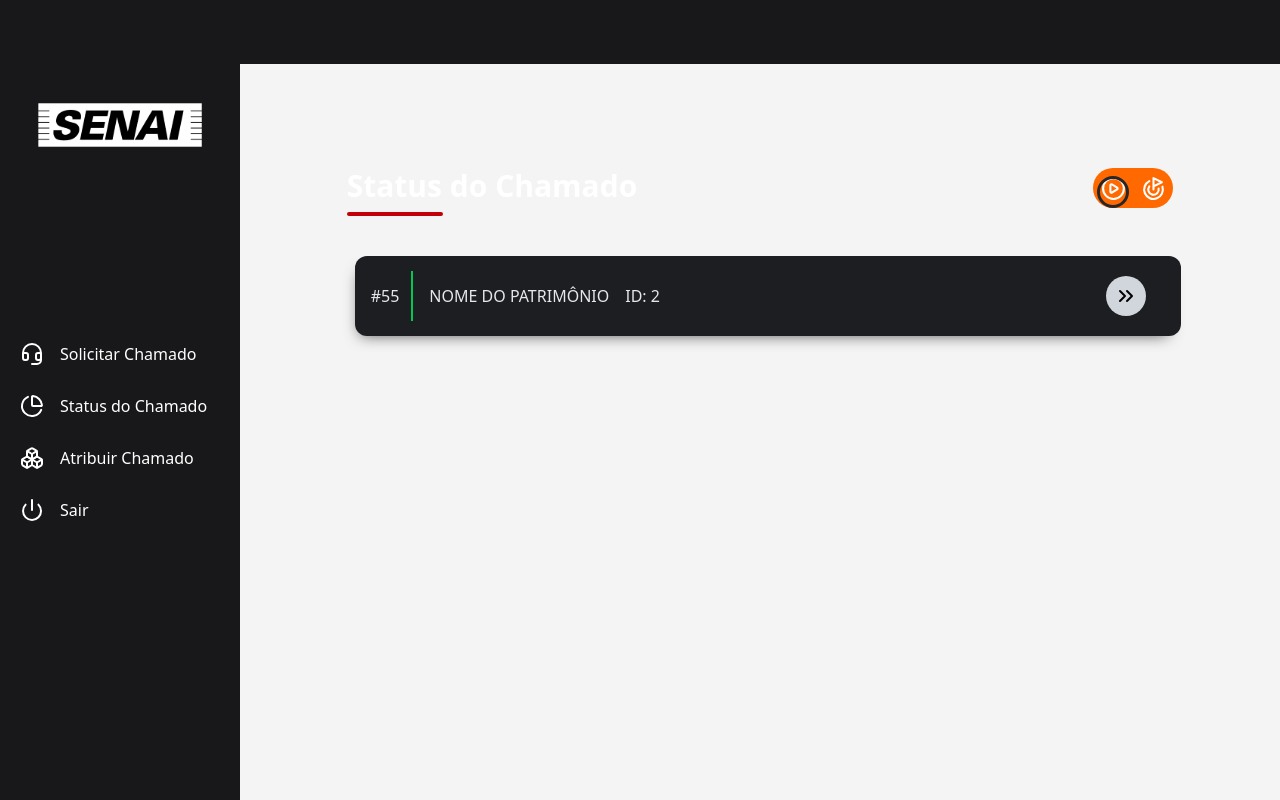
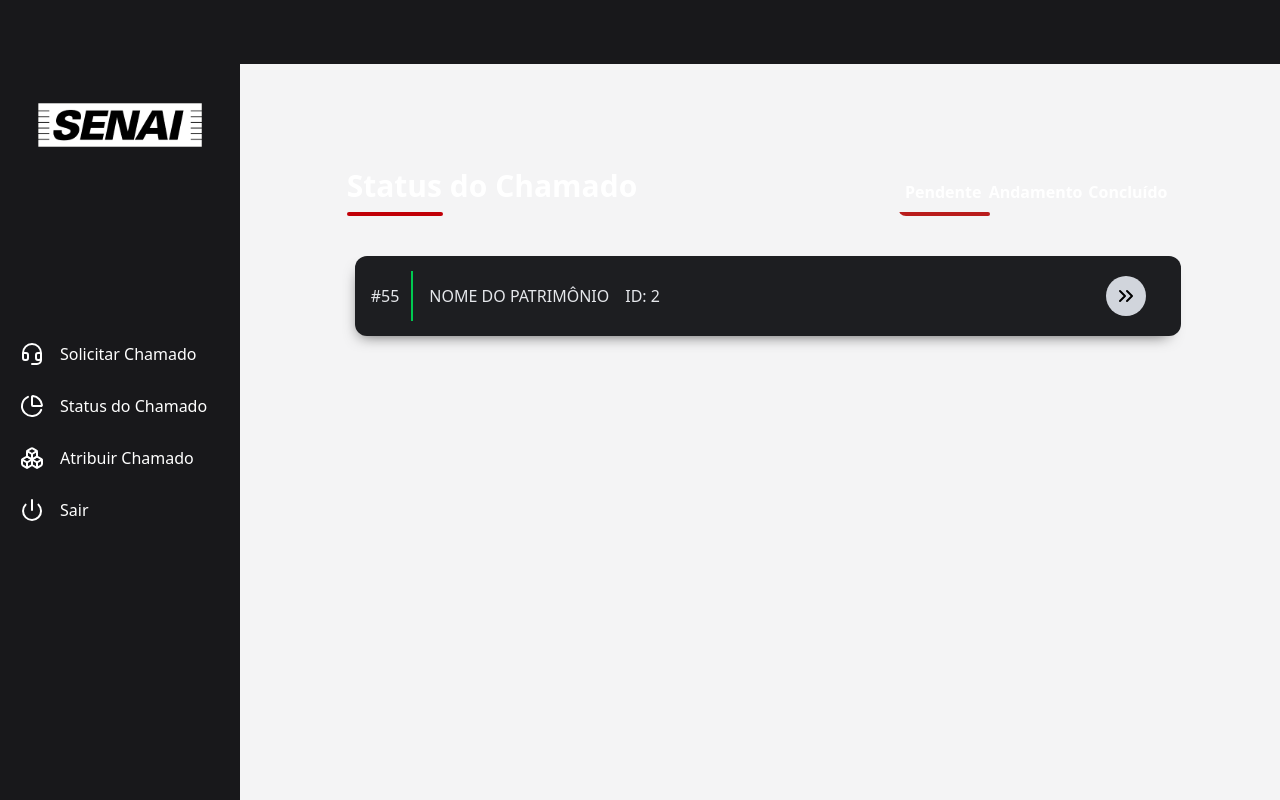
Before and after one commit to GustavoTorelli/Zelos, a Next.js app in the folder frontend/: page /chamados in a window 1280 px wide. Both pictures are taken after a click on the button "Status do Chamado". Built offline with nearby package versions, Linux system fonts and the light colour scheme.

Commit message:
frontend -> muitas alterações

```diff
--- a/frontend/app/components/Layout/Atribuir.jsx
+++ b/frontend/app/components/Layout/Atribuir.jsx
@@ -2,6 +2,7 @@
 import { useState } from 'react';
 import { ChevronsRight, Goal, CirclePlay, BadgeCheck } from "lucide-react"
 import StatusModal from "../Modals/StatusModal"
+import AtribuirButton from '../button/AtribuirButton';
 export default function Atribuir() {
     const [isOpen, setIsOpen] = useState(false);
 
@@ -20,20 +21,11 @@ export default function Atribuir() {
                 </div>
 
                 {/* botão para filtrar status */}
-                <button type="button" className='flex'>
-                    <label className="relative inline-flex items-center cursor-pointer">
-                        <input className="sr-only peer" value="button" type="checkbox"></input>
-                        <div className=" flex items-center justify-around peer rounded-[100px] outline-none duration-100 after:duration-500 w-20 h-10 bg-orange-500 after:content-[''] after:absolute after:outline-none after:rounded-full after:h-8 after:w-8 text-white after:border-zinc-800 after:dark:bg-white after:border-3 after:top-2 after:left-1 after:flex after:justify-between after:items-center peer-checked:bg-green-500 peer-checked:after:translate-x-10 peer-checked:after:content-[''] ">
-                            <CirclePlay size={25} />
-                            <Goal size={25} />
-                        </div>
-
-                    </label>
-                </button>
+                <AtribuirButton />
             </div>
 
             {/* seção dos chamados */}
-            <section className="flex flex-col  w-10/12  items-start justify-center h-auto ">
+            <section className="flex flex-wrap   w-10/12  items-start  h-auto ">
 
                 {/* quando não houver chamados */}
                 <div className='hidden items-center justify-center w-full h-130  bg-[#1d1e21] rounded-xl gap-5 shadow-[-4px_8px_15px_-9px_rgba(0,_0,_0,_0.7)] '>
@@ -41,44 +33,37 @@ export default function Atribuir() {
                     <h1 className='text-3xl text-white font-semibold h-1'>Você não solicitou nenhum chamado.</h1>
                 </div>
 
-                {/* Chamado individual */}
-                <div className="flex flex-col w-[200px] h-[100px] bg-[#1d1e21] rounded-xl shadow-[-4px_8px_15px_-9px_rgba(0,_0,_0,_0.7)] p-3 m-2">
-                    {/* Cabeçalho do card */}
-                    <div className="flex items-center justify-between w-full h-full">
-                        {/* Dados básicos */}
-                        <div className="flex flex-col justify-between w-[75%]">
-                            {/* ID e Status */}
-                            <div className="flex items-center gap-2">
-                                <h1 className="text-2xs font-medium text-gray-200 flex">
-                                    #<span>55</span>
+                {/* card de atribuir chamado */}
+                <div className="w-72 h-40 flex flex-col justify-between bg-[#1d1e21] rounded-xl shadow-[-4px_8px_15px_-9px_rgba(0,0,0,0.7)] p-5 m-2">
+                    {/* Conteúdo principal */}
+                    <div className="flex flex-col h-full ">
+                        {/* Status e ID */}
+                        <div className="flex flex-col  gap-2 w-full flex-shrink-0">
+                            <div className="w-full h-1 bg-green-500 rounded-full"></div>
+                            <h1 className="text-2xs font-medium text-gray-200">
+                                #<span>1</span>
                             </h1>
-                                <div className="w-0.5 h-6 bg-green-500"></div>
                         </div>
 
-                            {/* Nome e ID do patrimônio */}
-                            <div className="flex flex-col gap-1">
+                        {/* Informações do patrimônio */}
+                        <div className="flex flex-col justify-between min-w-0">
                             <span className="text-2xs font-medium text-gray-200 truncate uppercase">
                                 Nome do patrimônio
                             </span>
-                                <h1 className="text-2xs font-medium text-gray-200 flex gap-1">
-                                    ID: <span>2</span>
+                            <h1 className="text-2xs font-medium text-gray-200 gap-1 flex">
+                                ID: <span>1234567</span>
                             </h1>
                         </div>
                     </div>
 
                     {/* Botão */}
-                        <div className="flex justify-center items-center w-[25%]">
                     <button
-                                type="button"
-                                aria-label="Botão"
-                                className="cursor-pointer bg-gray-300 dark:bg-gray-200 w-8 h-8 rounded-full flex justify-center items-center hover:ring-2 ring-gray-200 dark:ring-gray-600 transition duration-200 ease-in-out"
+                        onClick={() => setIsOpen(true)}
+                        className="mt-2 bg-gradient-to-r from-red-800 to-red-700 text-white font-bold py-2 px-4 rounded-md  hover:from-red-900 hover:to-red-900 transition ease-in-out duration-150 cursor-pointer w-full "
                     >
-                                <ChevronsRight size={16} />
+                        Ver Detalhes
                     </button>
                 </div>
-                    </div>
-                </div>
-
             </section>
         </section>
     )
--- a/frontend/app/components/Layout/Status.jsx
+++ b/frontend/app/components/Layout/Status.jsx
@@ -1,7 +1,8 @@
 'use client'
 import { useState } from 'react';
-import { ChevronsRight, Goal, CirclePlay, BadgeCheck } from "lucide-react"
+import { ChevronsRight, Goal, CirclePlay, BadgeCheck, MonitorDot, Wrench } from "lucide-react"
 import { motion, AnimatePresence } from "framer-motion";
+import StatusButton from '../button/StatusButton';
 export default function Status() {
     const [isExpanded, setIsExpanded] = useState(false);
 
@@ -15,18 +16,8 @@ export default function Status() {
                     </h1>
                     <div className="w-24 h-1 bg-red-700 rounded"></div>
                 </div>
-
                 {/* botão para filtrar status */}
-                <button type="button" className='flex'>
-                    <label className="relative inline-flex items-center cursor-pointer">
-                        <input className="sr-only peer" value="button" type="checkbox"></input>
-                        <div className=" flex items-center justify-around peer rounded-[100px] outline-none duration-100 after:duration-500 w-20 h-10 bg-orange-500 after:content-[''] after:absolute after:outline-none after:rounded-full after:h-8 after:w-8 text-white after:border-zinc-800 after:dark:bg-white after:border-3 after:top-2 after:left-1 after:flex after:justify-between after:items-center peer-checked:bg-green-500 peer-checked:after:translate-x-10 peer-checked:after:content-[''] ">
-                            <CirclePlay size={25} />
-                            <Goal size={25} />
-                        </div>
-
-                    </label>
-                </button>
+                <StatusButton />
             </div>
 
             {/* seção dos chamados */}
@@ -65,7 +56,7 @@ export default function Status() {
                                 <span className="text-2xs font-medium text-gray-200 truncate uppercase">
                                     Nome do patrimônio
                                 </span>
-                                <h1 className="text-2xs font-medium text-gray-200 flex gap-1 flex-shrink-0">
+                                <h1 className="text-2xs font-medium text-gray-200 flex gap-1 flex-shrink-0 uppercase">
                                     ID: <span>2</span>
                                 </h1>
                             </div>
--- /dev/null
+++ b/frontend/app/components/button/AtribuirButton.jsx
@@ -0,0 +1,41 @@
+'use client'
+import { useState } from "react";
+
+export default function AtribuirButton() {
+    const statuses = [
+        { label: "Atribuir", color: "#B91C1C" },   // vermelho
+        { label: "Meus Chamados", color: "#F59E0B" },  // laranja
+        { label: "Concluído", color: "#22C55E" }   // verde
+    ];
+
+    const [active, setActive] = useState(0);
+
+    return (
+
+            <div className="relative flex justify-between rounded-lg overflow-hidden w-4/12">
+                {/* Botões gerados via array */}
+                {statuses.map((status, index) => (
+                    <button
+                        key={index}
+                        onClick={() => setActive(index)}
+                        className={`flex-1 py-2 text-white font-semibold transition-colors duration-300 cursor-pointer ${
+                            active === index ? "text-white" : "text-gray-400"
+                        }`}
+                    >
+                        {status.label}
+                    </button>
+                ))}
+
+                {/* Barra deslizante */}
+                <div
+                    className="absolute bottom-0 h-1 rounded transition-all duration-300"
+                    style={{
+                        width: `${100 / statuses.length}%`,
+                        left: `${(100 / statuses.length) * active}%`,
+                        backgroundColor: statuses[active].color,
+                    }}
+                />
+            </div>
+
+    );
+}
--- /dev/null
+++ b/frontend/app/components/button/StatusButton.jsx
@@ -0,0 +1,41 @@
+'use client'
+import { useState } from "react";
+
+export default function StatusButton() {
+    const statuses = [
+        { label: "Pendente", color: "#B91C1C" },   // vermelho
+        { label: "Andamento", color: "#F59E0B" },  // laranja
+        { label: "Concluído", color: "#22C55E" }   // verde
+    ];
+
+    const [active, setActive] = useState(0);
+
+    return (
+
+            <div className="relative flex justify-between rounded-lg overflow-hidden w-4/12">
+                {/* Botões gerados via array */}
+                {statuses.map((status, index) => (
+                    <button
+                        key={index}
+                        onClick={() => setActive(index)}
+                        className={`flex-1 py-2 text-white font-semibold transition-colors duration-300 cursor-pointer ${
+                            active === index ? "text-white" : "text-gray-400"
+                        }`}
+                    >
+                        {status.label}
+                    </button>
+                ))}
+
+                {/* Barra deslizante */}
+                <div
+                    className="absolute bottom-0 h-1 rounded transition-all duration-300"
+                    style={{
+                        width: `${100 / statuses.length}%`,
+                        left: `${(100 / statuses.length) * active}%`,
+                        backgroundColor: statuses[active].color,
+                    }}
+                />
+            </div>
+
+    );
+}
```
Lines whose indentation alone changed are shown as unchanged.
